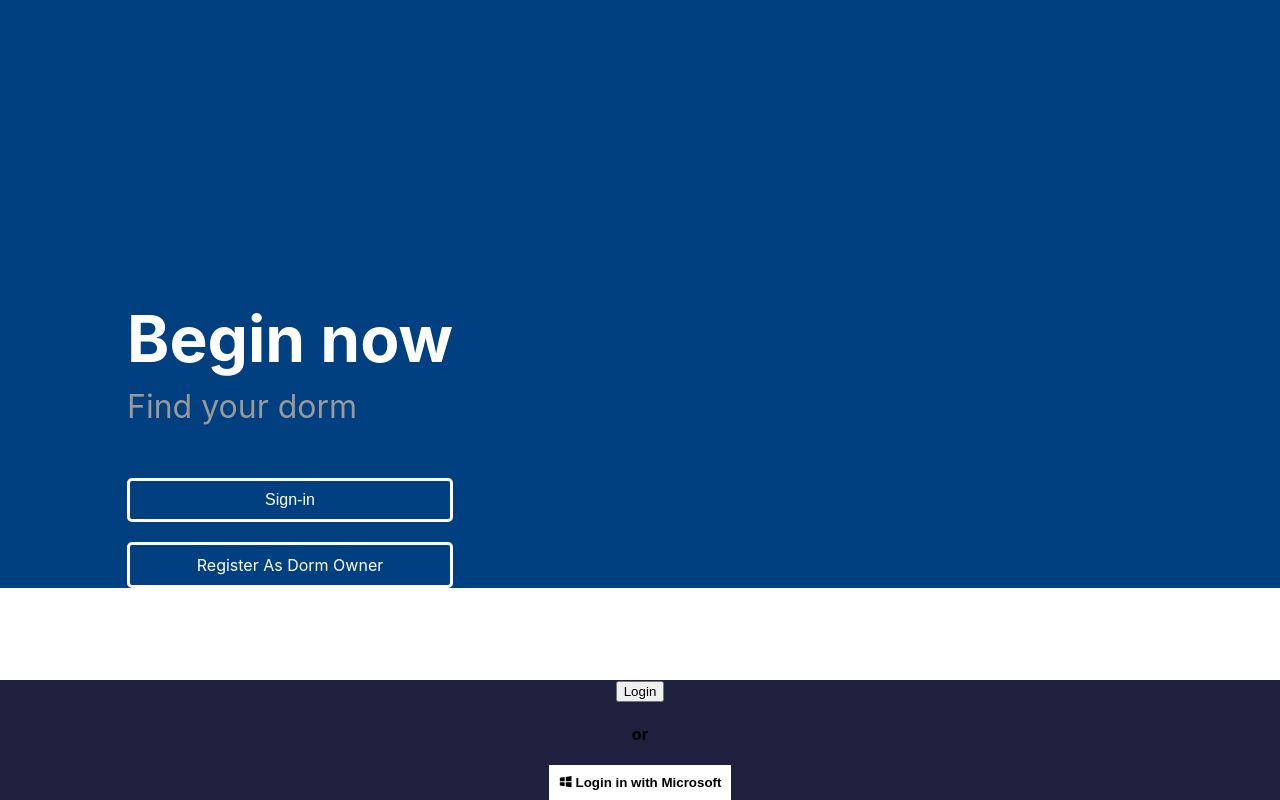
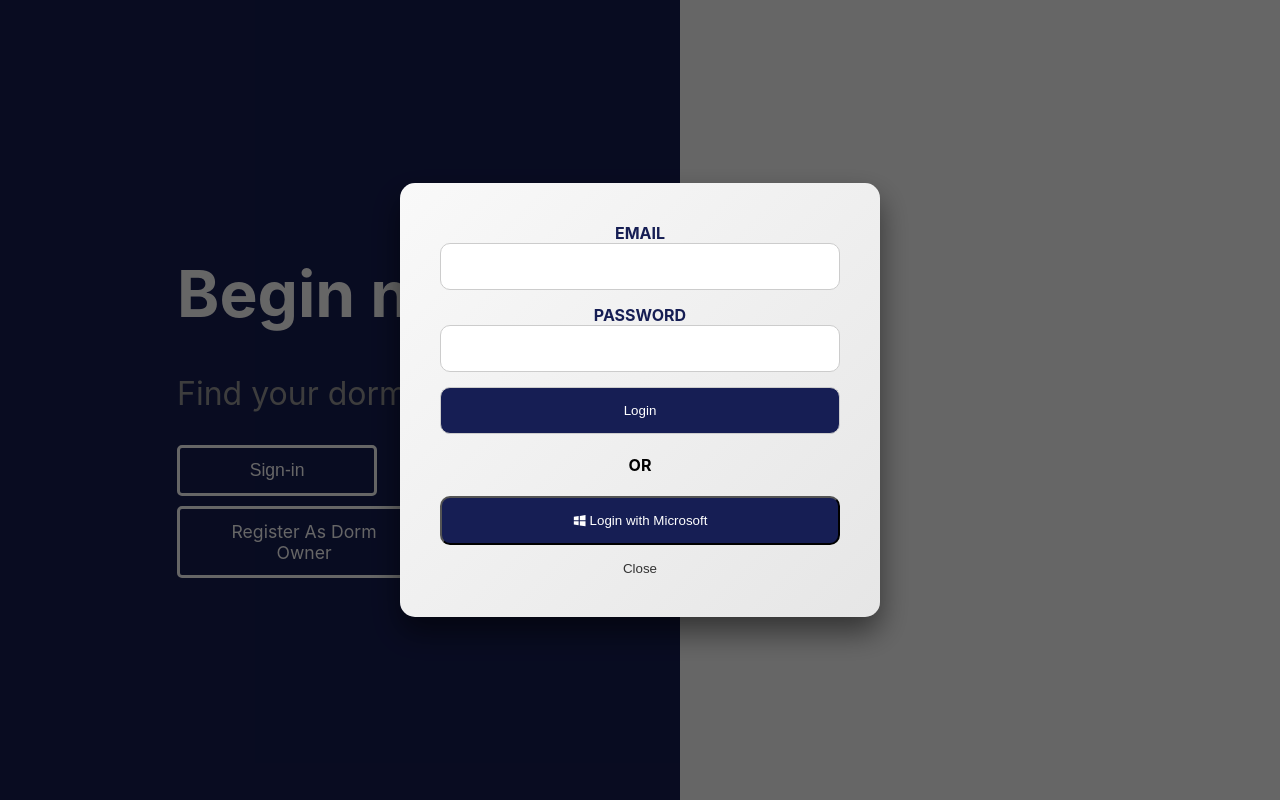
Before and after one commit to ghaliadandashi/Dorm, a React (Create React App) app in the folder frontend/: page /login in a window 1280 px wide. Both pictures are taken after a click on the button "Sign-in". Built offline with nearby package versions, Linux system fonts and the light colour scheme; no server answers.

Commit message:
updated LoginPage

```diff
--- a/frontend/package.json
+++ b/frontend/package.json
@@ -8,6 +8,7 @@
     "@clerk/clerk-react": "^4.30.7",
     "@clerk/themes": "^1.7.10",
     "@firebase/auth": "^1.7.0",
+    "@fortawesome/fontawesome-free": "^6.5.2",
     "@fortawesome/free-regular-svg-icons": "^6.5.2",
     "@fortawesome/free-solid-svg-icons": "^6.5.2",
     "@fortawesome/react-fontawesome": "^0.2.0",
--- a/frontend/src/components/Auth/LoginForm.js
+++ b/frontend/src/components/Auth/LoginForm.js
@@ -1,96 +1,104 @@
-import React, { useState } from "react";
-import axios from "axios";
-import { useNavigate } from "react-router-dom";
-import LoadingPage from "../../pages/LoadingPage";
-import { signInWithMicrosoft } from "../../firebase-config";
-import { WindowsFilled } from "@ant-design/icons";
-import { Alert, Spin } from "antd";
-import "../../styling/loginForm.css"
+import React, { useState } from 'react';
+import axios from 'axios';
+import { Alert, Spin } from 'antd';
+import { WindowsFilled } from '@ant-design/icons';
+import { signInWithMicrosoft } from '../../firebase-config';
+import { useNavigate } from 'react-router-dom';
+import '../../styling/loginForm.css';
 
-const LoginForm = () => {
-    const MLogin = () => {
-        return (
-            <button onClick={signInWithMicrosoft} className='Mloginbtn'><WindowsFilled /> Login in with Microsoft</button>
-        );
-    }
-
+const LoginForm = ({ onClose }) => {
   const [loginForm, setLoginForm] = useState({
     email: '',
-        password: ''
+    password: '',
   });
-    const navigate = useNavigate();
   const [isLoading, setIsLoading] = useState(false);
   const [error, setError] = useState('');
-    const [showPopup, setShowPopup] = useState(false);
+  const navigate = useNavigate();
 
   const handleInputChange = (e) => {
     const { name, value } = e.target;
-        setLoginForm(prevData => ({
+    setLoginForm((prevData) => ({
       ...prevData,
-            [name]: value
+      [name]: value,
     }));
-    }
+  };
 
   const handleSubmit = (event) => {
     event.preventDefault();
     setIsLoading(true);
 
-        axios.post('http://localhost:3001/api/login', loginForm, {
+    axios
+      .post('http://localhost:3001/api/login', loginForm, {
         withCredentials: true,
         headers: {
-                'Content-Type': 'application/json'
-            }
+          'Content-Type': 'application/json',
+        },
       })
-            .then(response => {
+      .then(() => {
         navigate('/home');
         window.location.reload();
       })
-            .catch(error => {
+      .catch((error) => {
         console.error('Login failed:', error.response?.data?.message || 'Error during login');
         setIsLoading(false);
         setError(error.response?.data?.message || 'General login error');
       });
-    }
-
-    const handlePopupClose = () => {
-        setShowPopup(false);
-    };
-
-    const handleLoginPopupOpen = () => {
-        setShowPopup(true);
   };
 
   if (isLoading) {
-        return <Spin />;
+    return <Spin />; // Loading spinner during processing
   }
 
   return (
-        <>
-            <div className='loginform'>
-                <button onClick={handleLoginPopupOpen}>Login</button>
-                {showPopup && (
     <div className="popup-container">
       <div className="popup">
-                            <form onSubmit={handleSubmit}>
-                                <label htmlFor='email'>
-                                    Email
-                                </label>
-                                <input type='email' id='email' name='email' value={loginForm.email} onChange={handleInputChange} />
-                                <label htmlFor='password' id='password'>
-                                    Password
-                                </label>
-                                <input type='password' id='password' name='password' value={loginForm.password} onChange={handleInputChange} />
-                                <input type='submit' value='Login' />
-                                {error ? <Alert type='error' message={error} closable /> : null}
+        <form onSubmit={handleSubmit} className="login-form">
+          <div className="form-field">
+            <label htmlFor="email">Email</label>
+            <input
+              type="email"
+              id="email"
+              name="email"
+              value={loginForm.email}
+              onChange={handleInputChange}
+              required
+            />
+          </div>
+          <div className="form-field">
+            <label htmlFor="password">Password</label>
+            <input
+              type="password"
+              id="password"
+              name="password"
+              value={loginForm.password}
+              onChange={handleInputChange}
+              required
+            />
+          </div>
+          <input type="submit" value="Login" />
+          {error && (
+            <div className="error-message">
+              <Alert
+                className="popup-alert"
+                type="error"
+                message={error}
+                closable
+              />
+            </div>
+          )}
         </form>
+        <div className="alternate-login">
+          <h4>OR</h4>
+          <button className="microsoft-login-btn" onClick={signInWithMicrosoft}>
+            <WindowsFilled /> Login with Microsoft
+          </button>
+        </div>
+        <button className="popup-close-btn" onClick={onClose}>
+          Close
+        </button>
       </div>
     </div>
-                )}
-                <h4>or</h4>
-                <MLogin />
-            </div>
-        </>
-    )
-}
+  );
+};
 
 export default LoginForm;
--- a/frontend/src/pages/LoginPage.js
+++ b/frontend/src/pages/LoginPage.js
@@ -1,26 +1,43 @@
-import React from 'react';
-import LoginForm from "../components/Auth/LoginForm";
-import Header from "../layout/Header";
-import { Link } from "react-router-dom";
-import "../styling/loginPage.css"
+import React, { useState } from 'react';
+import { Link } from 'react-router-dom';
+import LoginForm from '../components/Auth/LoginForm';
+import '../styling/loginPage.css'; // Import the CSS file
 
-const Login = () =>{
-    return(
-        <>
-        <div className='left-section'>
-        <div className="dark-blue-content" style={{ textAlign: 'center', color: 'black', textDecoration: 'none' }}>
-                    <h1 className="bold-text" style={{ fontSize: '4rem', fontWeight: 'bold', marginBottom: '10px', marginTop: '300px', textAlign: 'left', color: 'white', textDecoration: 'none', marginRight: '700px' }}>Begin now</h1>
-                    <p className="normal-text" style={{ fontSize: '2rem', color: '#999999', marginTop: '0', textAlign: 'left', textDecoration: 'none' }}>Find your dorm</p>
-                    <div style={{ display: "flex", flexDirection: "column", marginRight: '700px' }}>
-                        <button style={{ textDecoration: 'none', color: '#ffffff', padding: '10px 20px', marginTop: '20px', backgroundColor: 'transparent', border: '3px solid #ffffff', borderRadius: '5px', cursor: 'pointer', fontSize: '1rem' }}>Sign-in</button>
-                        <Link to='/register' style={{ textDecoration: 'none', color: '#ffffff', padding: '10px 20px', marginTop: '20px', backgroundColor: 'transparent', border: '3px solid #ffffff', borderRadius: '5px', cursor: 'pointer', fontSize: '1rem' }}>Register As Dorm Owner</Link>
-                    </div>
-                </div>
-                </div>
-                <div className='right-section'></div>
-            <LoginForm/>
-        </>
-    )
-}
+const Login = () => {
+  const [showPopup, setShowPopup] = useState(false); // State to track popup visibility
+
+  const handlePopupOpen = () => {
+    setShowPopup(true);
+  };
+
+  const handlePopupClose = () => {
+    setShowPopup(false);
+  };
+
+  return (
+    <div className="login-page">
+      <div className="left-section"> {/* Dark blue section */}
+        <div className="intro-content">
+          <h1 className="title">Begin now</h1>
+          <p className="subtitle">Find your dorm</p>
+          <div className="actions">
+            <button className="action-btn" onClick={handlePopupOpen}>
+              Sign-in
+            </button>
+            <Link to="/register" className="action-btn">
+              Register As Dorm Owner
+            </Link>
+          </div>
+        </div>
+      </div>
+
+      <div className="right-section"> {/* White section */}
+        {showPopup && (
+          <LoginForm onClose={handlePopupClose} /> // Pass the close function to LoginForm
+        )}
+      </div>
+    </div>
+  );
+};
 
 export default Login;
--- a/frontend/src/styling/loginForm.css
+++ b/frontend/src/styling/loginForm.css
@@ -1,21 +1,90 @@
-
 .popup-container {
     position: fixed;
-    top: 50%;
-    left: 50%;
-    transform: translate(-50%, -50%);
-    background-color: rgba(0, 0, 0, 0.5);
-    width: 100vw;
-    height: 100vh;
-    z-index: 999;
+    top: 0;
+    left: 0;
+    width: 100%; /* Full width of the viewport */
+    height: 100%; /* Full height of the viewport */
+    background-color: rgba(0, 0, 0, 0.6); /* Semi-transparent background for overlay */
+    display: flex; /* Enable flex layout */
+    justify-content: center; /* Center horizontally */
+    align-items: center; /* Center vertically */
+  }
+
+  .popup {
+    background: linear-gradient(135deg, #f9f9f9, #e6e6e6); /* Stylish gradient background */
+    padding: 40px; /* Sufficient padding for inner content */
+    border-radius: 15px; /* Smooth rounded corners */
+    box-shadow: 0px 15px 30px rgba(0, 0, 0, 0.5); /* Deeper shadow for better contrast */
+    width: 400px; /* Fixed width for the popup */
+    text-align: center; /* Center text alignment */
+  }
+
+  .popup .login-form {
     display: flex;
-    justify-content: center;
-    align-items: center;
-}
+    flex-direction: column; /* Vertical stacking of elements */
+    align-items: center; /* Center-align form elements */
+    width: 100%; /* Ensure form fields occupy full width */
+  }
 
-.popup {
-    background-color: black;
-    padding: 20px;
-    border-radius: 5px;
-    box-shadow: 0px 0px 10px rgba(0, 0, 0, 0.3);
-}
+  .popup .form-field {
+    width: 100%; /* Form field width should be consistent */
+    margin-bottom: 15px; /* Space between form fields */
+  }
+
+  .popup label {
+    font-weight: bold; /* Bold text for emphasis */
+    color: #161E54; /* Darker text for visibility */
+    text-transform: uppercase; /* All-uppercase text for labels */
+    text-align: left; /* Align labels to the left */
+  }
+
+  .popup input {
+    padding: 15px; /* Larger padding for inputs */
+    border-radius: 10px; /* Rounded corners */
+    border: 1px solid #ccc; /* Light border */
+    width: 100%; /* Inputs should occupy full width */
+    box-sizing: border-box; /* Ensure padding doesn't affect size */
+  }
+
+  .popup input[type="submit"],
+  .popup .microsoft-login-btn {
+    padding: 15px; /* Consistent padding for buttons */
+    border-radius: 10px; /* Rounded corners for buttons */
+    width: 100%; /* Full width for buttons */
+    transition: background-color 0.3s, transform 0.3s; /* Smooth transitions */
+  }
+
+  .popup input[type="submit"] {
+    background-color: #161E54; /* Distinctive blue color */
+    color: white; /* White text for contrast */
+    cursor: pointer; /* Change cursor on hover */
+  }
+
+  .popup input[type="submit"]:hover {
+    background-color: #004a99; /* Darker shade on hover */
+    transform: scale(1.05); /* Slight scaling on hover */
+  }
+
+  .popup .microsoft-login-btn {
+    background-color: #161E54; /* Color for Microsoft login button */
+    color: white; /* White text */
+  }
+
+  .popup .microsoft-login-btn:hover {
+    background-color: #0057a3; /* Darker shade on hover */
+    transform: scale(1.05); /* Scaling effect */
+  }
+
+  .popup-close-btn {
+    background-color: transparent; /* Transparent background */
+    color: #333; /* Dark gray text */
+    border: none; /* No border */
+    cursor: pointer; /* Pointer on hover */
+    transition: opacity 0.3s, transform 0.3s; /* Smooth transitions */
+    margin-top: 15px; /* Spacing to avoid overlap */
+  }
+
+  .popup-close-btn:hover {
+    opacity: 0.7; /* Semi-transparent on hover */
+    transform: scale(1.05); /* Scale on hover */
+  }
--- a/frontend/src/styling/loginPage.css
+++ b/frontend/src/styling/loginPage.css
@@ -1,15 +1,60 @@
+.login-page {
+  display: flex; /* Divide the page into two sections */
+  height: 100vh; /* Full viewport height */
+}
+
 .left-section {
-    flex: 1;
-    background-color: #004080; /* Dark blue background */
-    color: #ffffff; /* White text */
-    display: flex;
-    flex-direction: column;
-    justify-content: center;
-    align-items: center;
-    position: relative;
-  }
+  flex: 1; /* Takes half the page width */
+  background: #161E54; /* Dark blue background */
+  color: white; /* White text color */
+  padding: 40px; /* Padding within the section */
+  display: flex; /* Flex container for alignment */
+  justify-content: center; /* Center content horizontally */
+  align-items: center; /* Center content vertically */
+}
 
-  .right-section {
-    flex: 1;
-    background-color: #ffffff; /* White background */
-  }
+.intro-content {
+  text-align: left; /* Align text to the left */
+}
+
+.title {
+  font-size: 4rem; /* Large title font size */
+  font-weight: bold; /* Bold text */
+}
+
+.subtitle {
+  font-size: 2rem; /* Subtitle font size */
+  color: #999999; /* Light gray color */
+}
+
+.actions {
+  display: flex; /* Flex layout for alignment */
+  flex-direction: column; /* Align buttons vertically */
+  margin-top: 20px; /* Space above the buttons */
+}
+
+.action-btn {
+  text-decoration: none; /* No underline */
+  color: white; /* White text color */
+  padding: 12px 24px; /* Padding for the buttons */
+  border: 3px solid white; /* White border */
+  border-radius: 5px; /* Rounded corners */
+  background-color: transparent; /* Transparent background */
+  cursor: pointer; /* Pointer cursor on hover */
+  font-size: 1.1rem; /* Font size */
+  text-align: center; /* Center text */
+  margin-bottom: 10px; /* Space between buttons */
+  width: 200px; /* Fixed width for consistency */
+}
+
+.action-btn:hover {
+  background-color: #4f59a1; /* Darker blue on hover */
+}
+
+.right-section {
+  flex: 1; /* Takes half the page width */
+  background-color: white; /* White background */
+  display: flex; /* Flex container for alignment */
+  justify-content: center; /* Center content horizontally */
+  align-items: center; /* Center content vertically */
+}
```
Also changed, not shown: 2 other files (tests, documents, lock files or other folders). Lines whose indentation alone changed are shown as unchanged.
